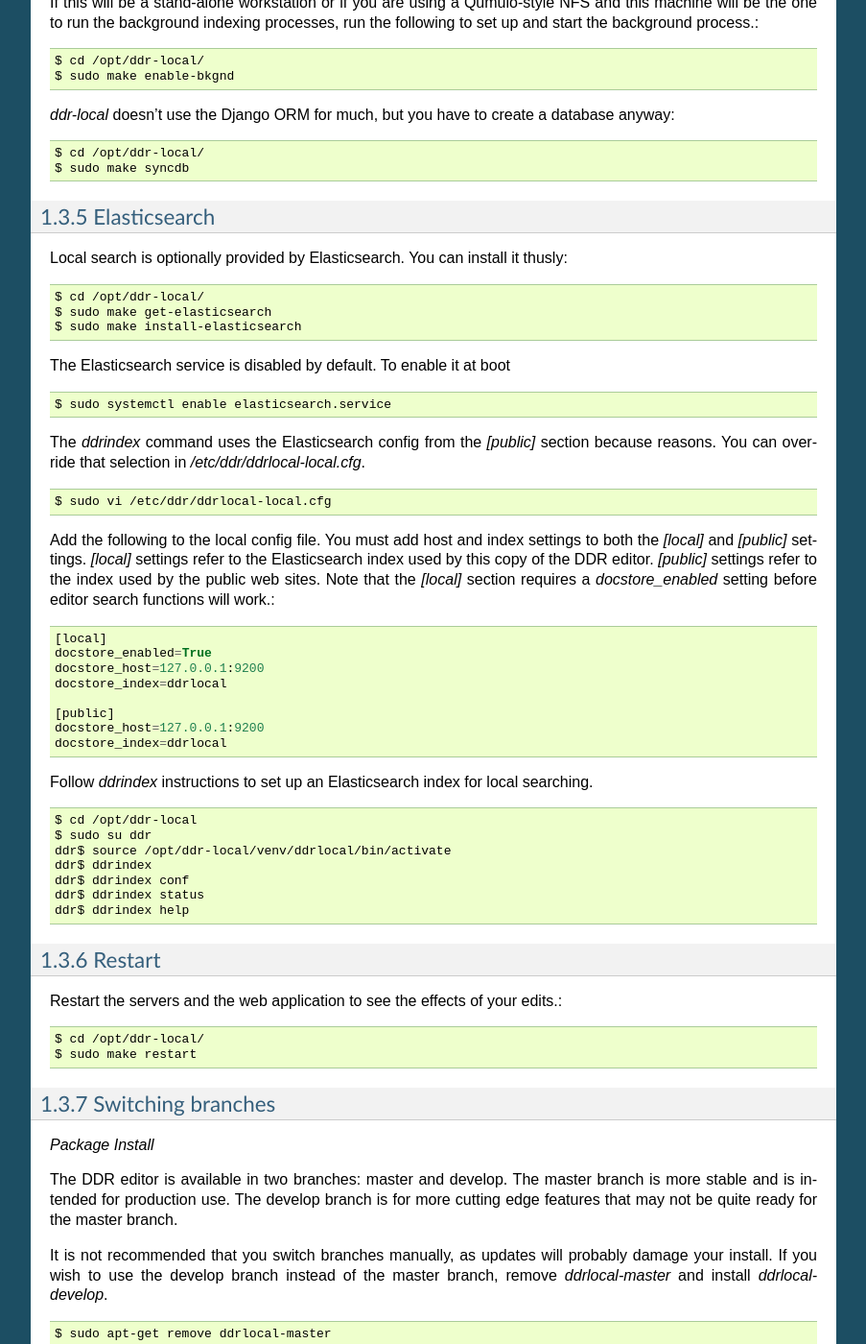
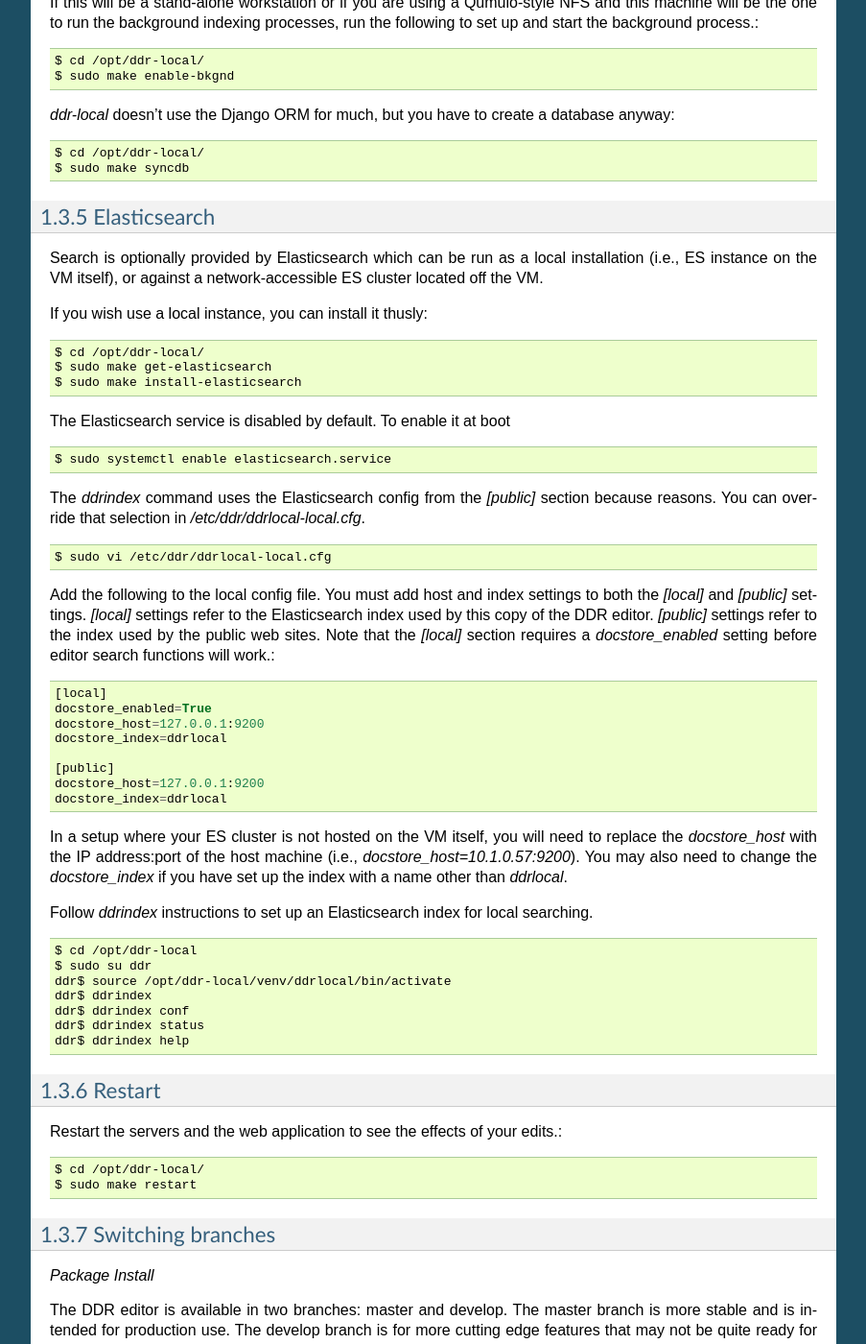
Before and after one commit to denshoproject/ddr-manual, a Sphinx documentation site: the page built from source/admins/workstations/create-workstation-vm.rst, in a window 1280 px wide and 1400 px high, scrolled down 8331 px. Shown: the whole window at 96% size, without its empty margins (198-1101 px from the left). Built offline with Sphinx 7.4.7, drawn with Linux system fonts in a browser that asks for light colours.

Commit message:
Added info about external ES to create-workstation

```diff
--- a/source/admins/workstations/create-workstation-vm.rst
+++ b/source/admins/workstations/create-workstation-vm.rst
@@ -457,8 +457,9 @@
 
 Elasticsearch
 -------------
+Search is optionally provided by Elasticsearch which can be run as a local installation (i.e., ES instance on the VM itself), or against a network-accessible ES cluster located off the VM.
 
-Local search is optionally provided by Elasticsearch. You can install it thusly:
+If you wish use a local instance, you can install it thusly:
 ::
     $ cd /opt/ddr-local/
     $ sudo make get-elasticsearch
@@ -482,6 +483,8 @@
     [public]
     docstore_host=127.0.0.1:9200
     docstore_index=ddrlocal
+
+In a setup where your ES cluster is not hosted on the VM itself, you will need to replace the `docstore_host` with the IP address:port of the host machine (i.e., `docstore_host=10.1.0.57:9200`). You may also need to change the `docstore_index` if you have set up the index with a name other than `ddrlocal`.
 
 Follow `ddrindex` instructions to set up an Elasticsearch index for local searching.
 ::
```
